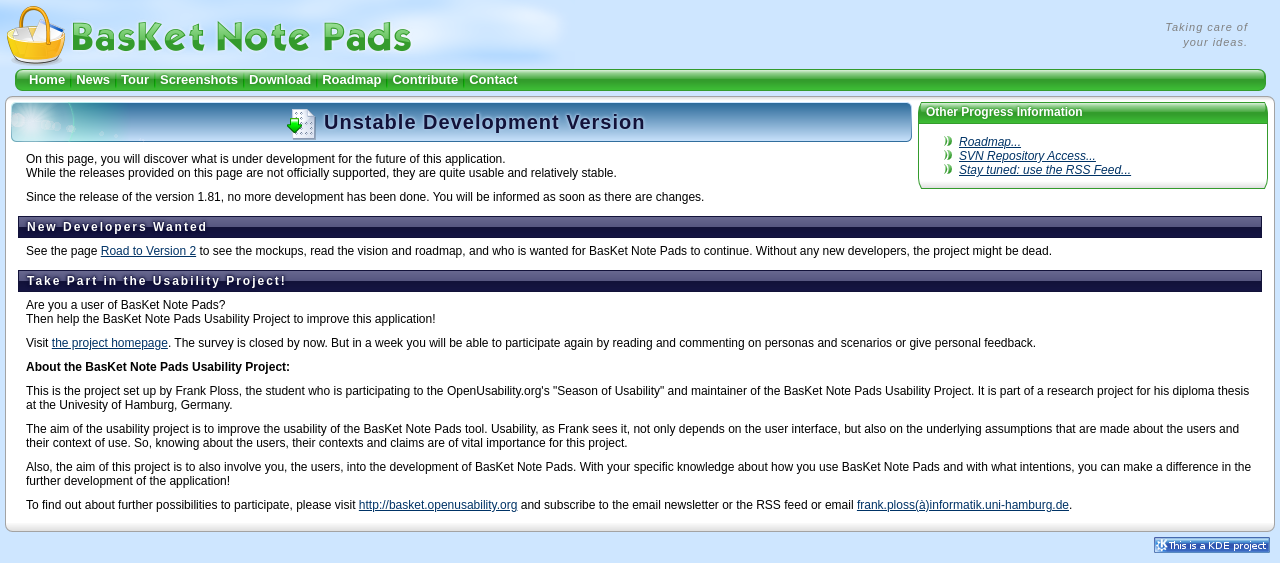
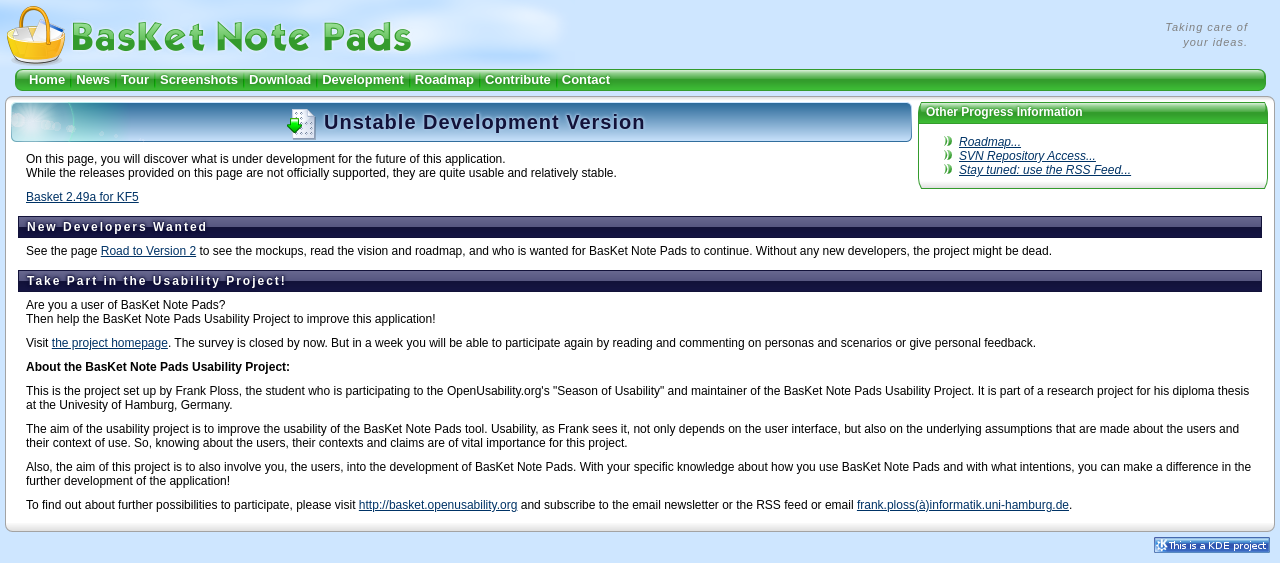
Before and after one commit to basket-notepads/basket-website, a PHP site: page /development.php in a window 1280 px wide. Shown: the top 563 px of the page. Run offline with PHP 8.4, Linux system fonts and the light colour scheme.

Commit message:
Add v2.49a

```diff
--- a/development.php
+++ b/development.php
@@ -18,7 +18,8 @@
     <p>On this page, you will discover what is under development for the future of this application.<br>
     While the releases provided on this page are not officially supported, they are quite usable and relatively stable.</p>
 
-    <p>Since the release of the version <?php echo $current; ?>, no more development has been done. You will be informed as soon as there are changes.</p>
+    <!--<p>Since the release of the version <?php echo $current; ?>, no more development has been done. You will be informed as soon as there are changes.</p>-->
+    <p> <a href="<?php echo $devel_launchpad; ?>">Basket 2.49a for KF5</a> </p>
 
 
     <h3>New Developers Wanted</h3>
--- a/includes/header.php
+++ b/includes/header.php
@@ -2,9 +2,11 @@
   header("Content-Type: text/html; charset=utf-8");
 
   /// Global variables:
-  $email="kelvie@ieee.org";
-  $current="1.81";
-//  $devel="2.0Alpha1"; // To be commented when no development version is available
+  $current="2.10b";
+  $devel="2.49a"; // To be commented when no development version is available
+  $current_launchpad="https://launchpad.net/basket/kde4/2.10b/+download/basket-2.10-beta.tar.bz2";
+  $current_github="https://github.com/basket-notepads/basket/archive/v2.10b.tar.gz";
+  $devel_launchpad="https://launchpad.net/basket/kde5/2.49a/+download/basket-2.49-alpha.tar.bz2";
 
   /// Find page filename:
   // 'PHP_SELF'        /~seb/basket2/debug.php
@@ -73,9 +75,9 @@
   }
 
   /// Insert a link to mail the author
-  /// FIXME: echo $email is empty (should be local variable!)
   function emailLink($linkTitle) {
-    echo "<a href=\"mailto:kelvie@ieee.org\">$linkTitle</a>";
+    $email="kde.basket@gmx.com";
+    echo "<a href=\"mailto:$email\">$linkTitle</a>";
   }
 ?>
 <!DOCTYPE HTML PUBLIC "-//W3C//DTD HTML 4.01//EN" "http://www.w3.org/TR/html4/strict.dtd">
@@ -87,7 +89,7 @@
   <meta name="copyright" content="&copy; 2003-2006 S&eacute;bastien Lao&ucirc;t.">
   <link rel="stylesheet" type="text/css" href="includes/style.css">
   <link rel="shortcut icon" type="image/png" href="icos/16-basket.png">
-  <link rel="alternate" type="application/rss+xml" title="BasKet Note Pads News" href="http://basket.kde.org/basket.rss">
+  <link rel="alternate" type="application/rss+xml" title="BasKet Note Pads News" href="http://basket-notepads.github.io/basket.rss">
   <meta name="verify-v1" content="JOY6B+WuxHbxJ9qDCOBdSY9EqLrABU6mWwoJQnk9aTo=">
  </head>
  <body>
@@ -95,7 +97,7 @@
    <div id="subHeader">
     <p>Taking care of<br>
       your ideas.</p>
-    <h1><a href="http://basket.kde.org/"><img src="icos/64-basket.png" alt="" width="64" height="64"><img src="images/basket-note-pads.png" width="347" height="41" alt="BasKet Note Pads"></a><br></h1>
+    <h1><a href="http://basket-notepads.github.io/"><img src="icos/64-basket.png" alt="" width="64" height="64"><img src="images/basket-note-pads.png" width="347" height="41" alt="BasKet Note Pads"></a><br></h1>
     <div class="bar">
      <ul>
       <li><a href="index.php"       accesskey="h">Home</a></li>
```
Also changed, not shown: 1 other file.
